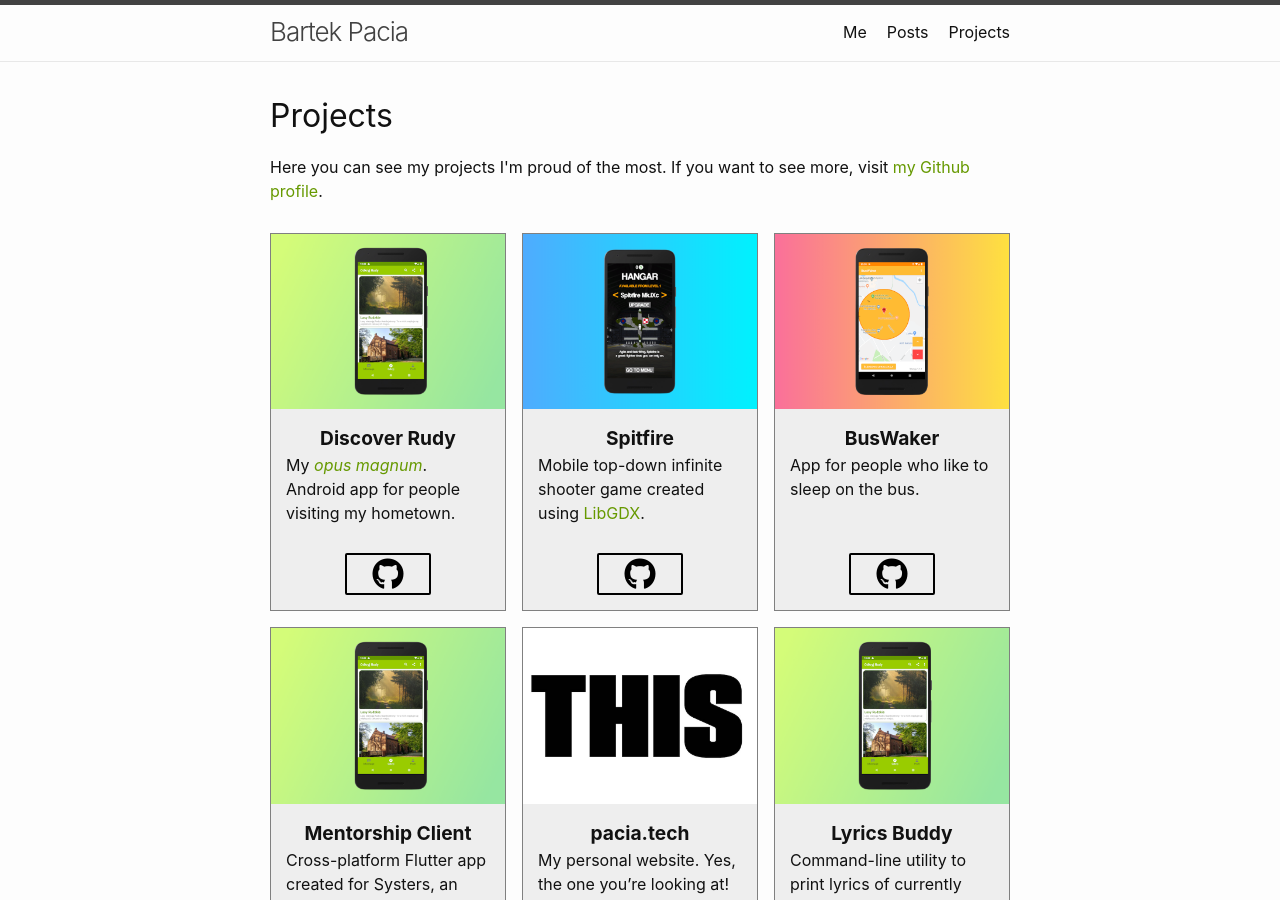
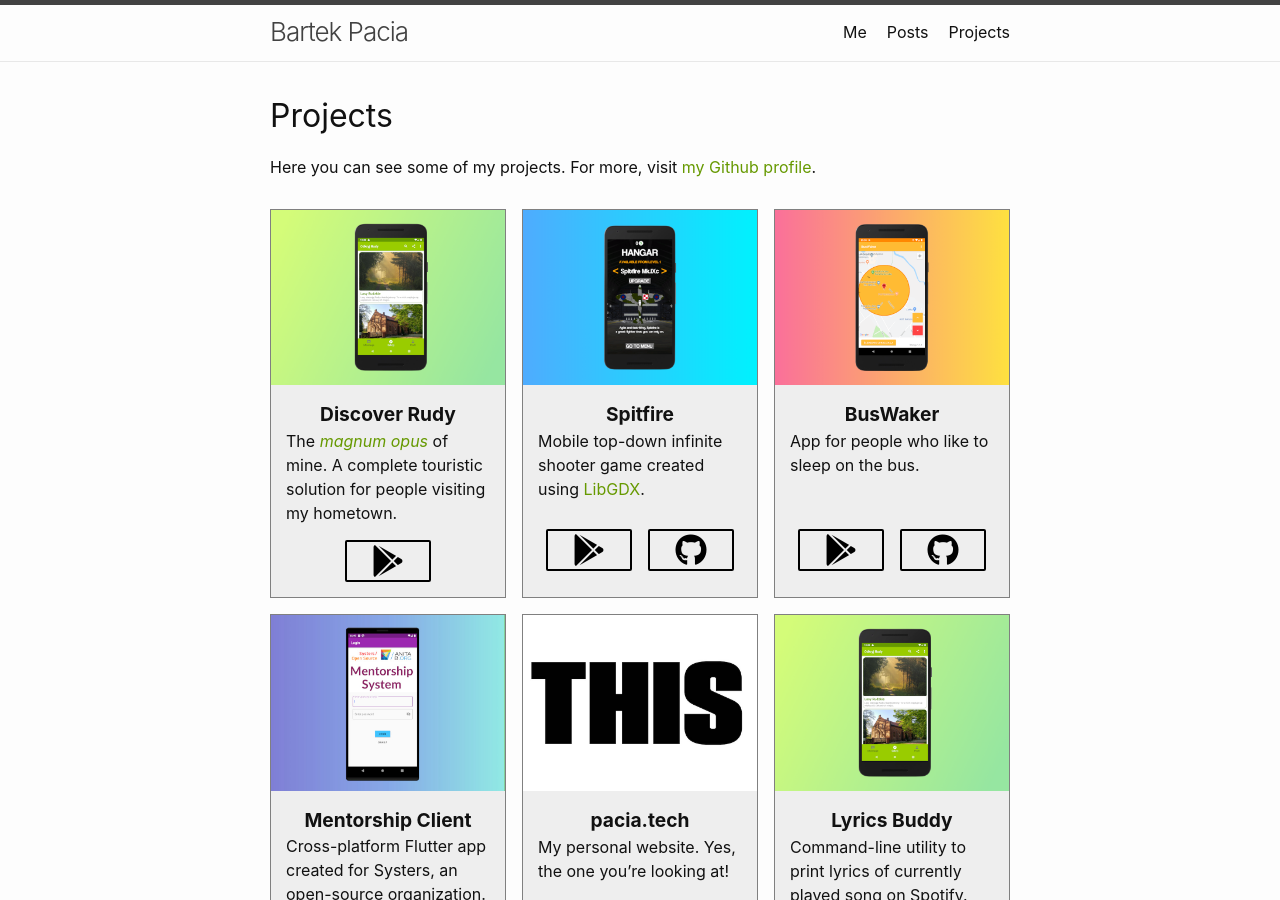
Before and after one commit to bartekpacia/bartekpacia.github.io, a Jekyll site: the page built from projects.html, in a window 1280 px wide and 900 px high. Built offline with Jekyll 4.4.1, drawn with Linux system fonts in a browser that asks for light colours; nearby versions of some CDN libraries.

Commit message:
added nice Play Store icons

```diff
--- a/projects.html
+++ b/projects.html
@@ -19,8 +19,7 @@ projects:
 
 <h1>Projects</h1>
 <p>
-  Here you can see my projects I'm proud of the most. If you want to see more,
-  visit
+  Here you can see some of my projects. For more, visit
   <a href="https://github.com/bartekpacia?tab=repositories">my Github profile</a
   >.
 </p>
@@ -33,7 +32,12 @@ projects:
       <div class="project__container__title">{{ project.title }}</div>
       <div class="project__container__description">{{ project.content }}</div>
       <div class="project__buttons__container">
-        <a class="project__button" href="{{ project.github }}"><i class="fab fa-github fa-2x"></i></a>
+        {%- if project.play_store -%}
+          <a class="project__button" href="{{ project.play_store }}"><i class="fab fa-google-play fa-2x"></i></a>
+        {%- endif -%}
+        {%- if project.github -%}
+          <a class="project__button" href="{{ project.github }}"><i class="fab fa-github fa-2x"></i></a>
+        {%- endif -%}
       </div>
     </div>
   </div>
```
Also changed, not shown: collections/_projects/1_discover-rudy.md (+2 -2 lines), collections/_projects/2_spitfire.md (+1 -0 lines), collections/_projects/3_buswaker.md (+1 -0 lines), collections/_projects/4_mentorship_client.md (+1 -1 lines), assets/images/play_store.svg (added), assets/images/thumb_mentorship_client.jpg (added).
